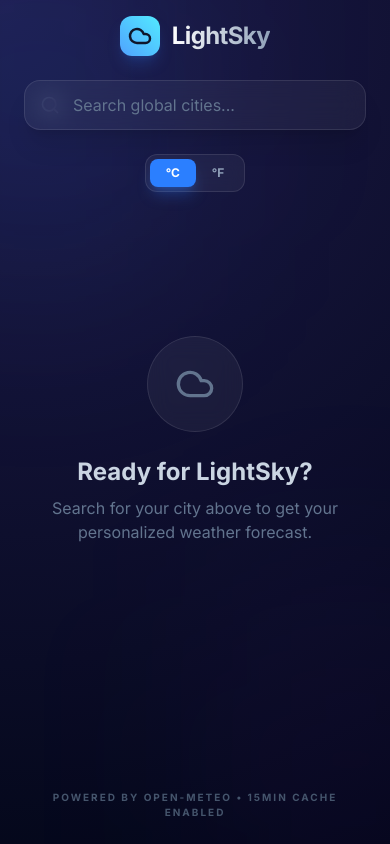
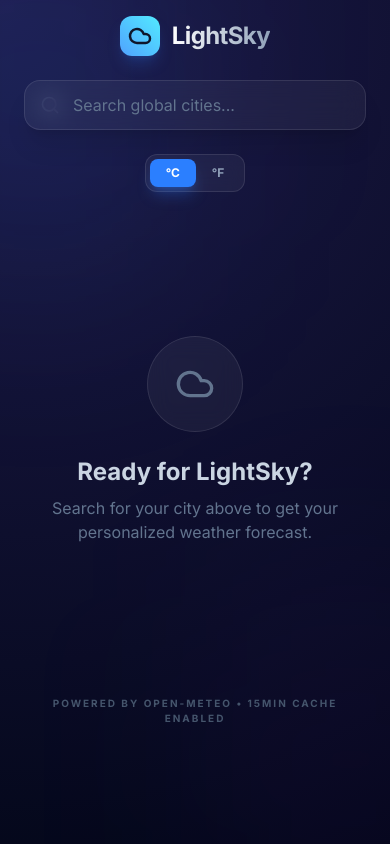
Before and after one commit to lizwanishak/skycast-weather, a React (Vite) app: page / in a window 390 px wide. Built offline with nearby package versions, Linux system fonts and the light colour scheme.

Commit message:
layout fix for tablet and mobile devices

```diff
--- a/src/App.tsx
+++ b/src/App.tsx
@@ -73,7 +73,7 @@
   };
 
   return (
-    <div className="h-screen text-slate-100 selection:bg-blue-500/30 overflow-hidden">
+    <div className="min-h-screen text-slate-100 selection:bg-blue-500/30">
       {/* Background Glow */}
       <div className="fixed inset-0 overflow-hidden pointer-events-none">
         <div className="absolute top-[-10%] left-[-10%] w-[40%] h-[40%] bg-blue-500/20 rounded-full blur-[120px]" />
@@ -121,7 +121,7 @@
         </header>
 
         {/* Main Content */}
-        <main className="flex-1 min-h-0">
+        <main className="flex-1">
           <AnimatePresence mode="wait">
             {isLoading && !weather ? (
               <motion.div
@@ -164,8 +164,8 @@
                 animate={{ opacity: 1 }}
                 className="flex flex-col gap-6 h-full"
               >
-                <div className="grid grid-cols-1 lg:grid-cols-12 gap-6 flex-1 min-h-0">
-                  <div className="lg:col-span-8 h-full">
+                <div className="grid grid-cols-1 lg:grid-cols-12 gap-6 lg:flex-1">
+                  <div className="lg:col-span-8">
                     <WeatherCard
                       location={location}
                       current={weather.current}
@@ -180,7 +180,7 @@
                       wind_speed_10m={weather.current.wind_speed_10m}
                     />
                   </div>
-                  <div className="lg:col-span-4 h-full">
+                  <div className="lg:col-span-4 h-75 lg:h-full min-h-75">
                     <WeatherMap
                       latitude={location.latitude}
                       longitude={location.longitude}
```
